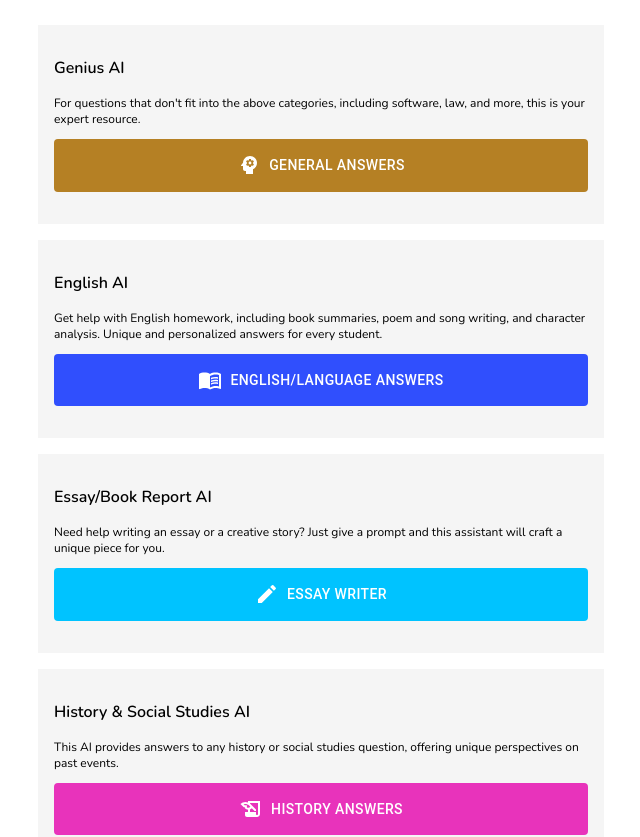
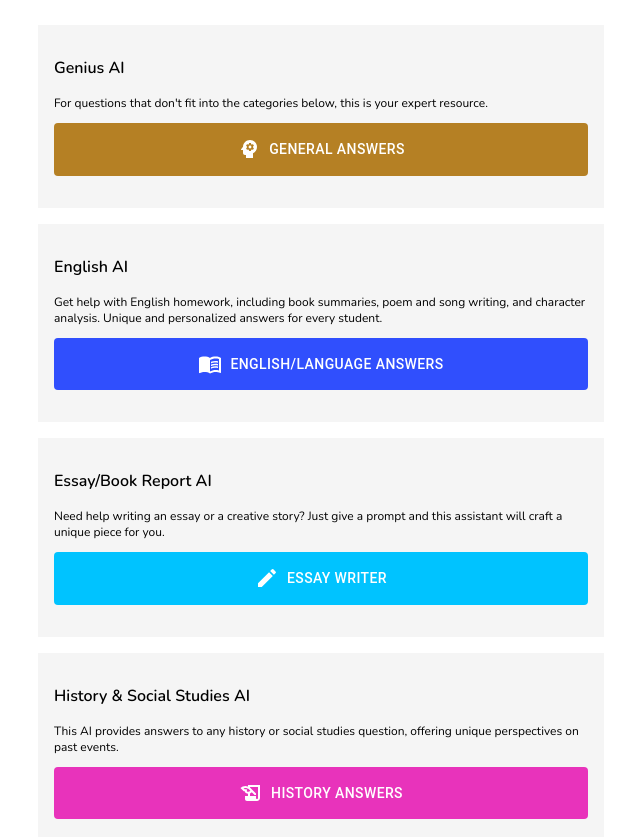
Before and after one commit to oddityai/oddity-front-end, a Next.js app: page /Buttons in a window 1280 px wide. Shown: the top 837 px of the page, without its empty margins (319-959 px from the left). Built offline with nearby package versions, Linux system fonts and the light colour scheme.

Commit message:
app update

```diff
--- a/pages/Buttons.js
+++ b/pages/Buttons.js
@@ -50,8 +50,8 @@ const Buttons = ({ children, handleClick, handleFeedback }) => {
             >
               <p style={{ fontSize: 16, fontWeight: 600 }}>Genius AI</p>
               <p style={{ fontSize: 12, color: "black" }}>
-                For questions that don't fit into the above categories,
-                including software, law, and more, this is your expert resource.
+                For questions that don't fit into the categories below,
+                this is your expert resource.
               </p>
               <Button
                 onClick={() => handleFeedback("chat")}
```
